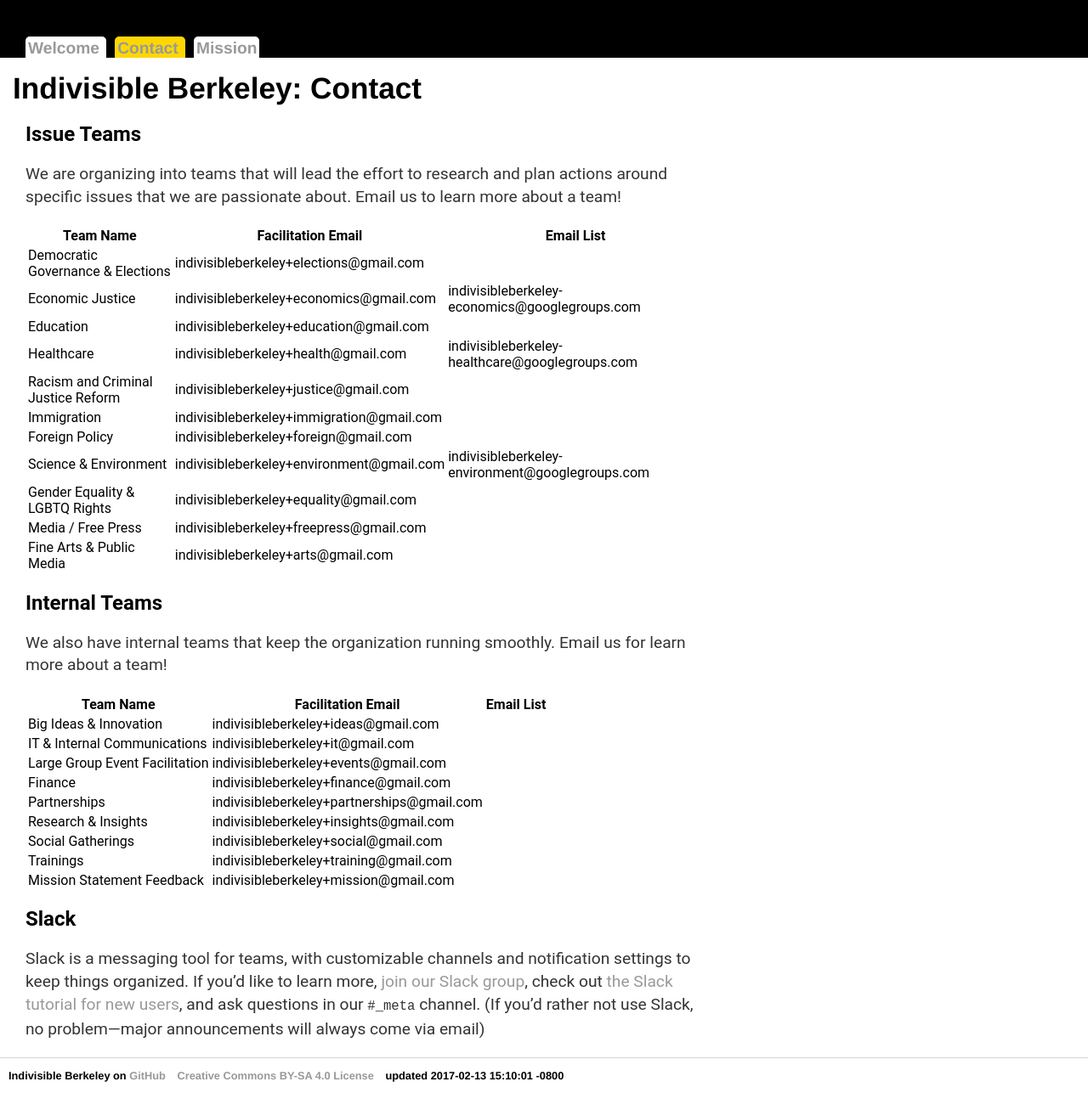
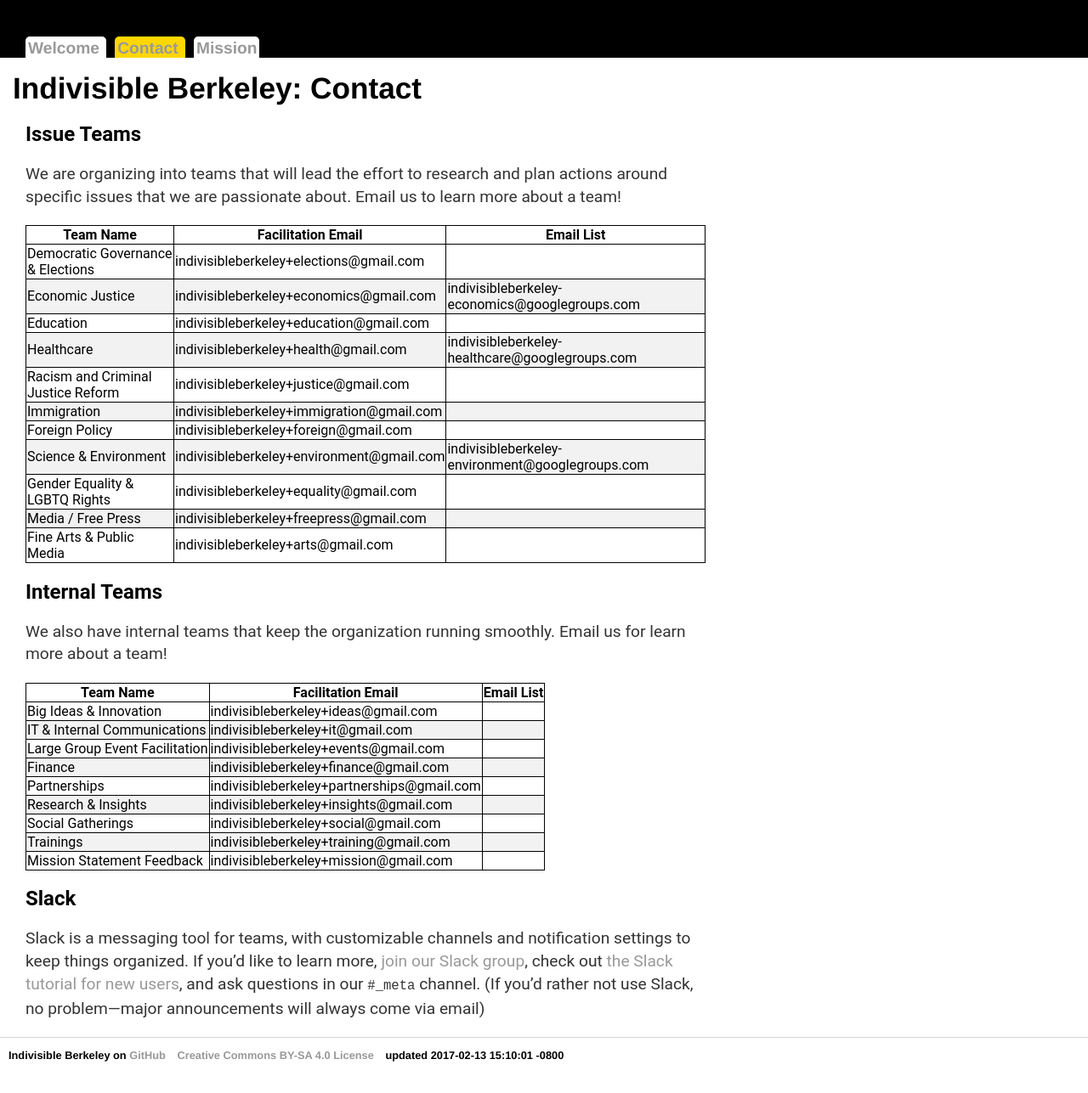
Before and after one commit to bc-design/www-ib, a Jekyll site: the page built from docs/_pages/contact.md, in a window 1280 px wide. Shown: the whole page at 85% size. Built offline with Jekyll 4.4.1, drawn with Linux system fonts in a browser that asks for light colours; after the commit the page ends 1263 px from its top, so only the background shows below that.

Commit message:
table css

```diff
--- a/docs/css/main.css
+++ b/docs/css/main.css
@@ -46,6 +46,19 @@ nav li {
 
 
 
+
+
+table {
+	border-collapse: collapse;
+}
+
+table, th, td {
+    border: 1px solid black;
+}
+
+tr:nth-child(even) {
+	background-color: #f2f2f2
+}
 
 
 
```
